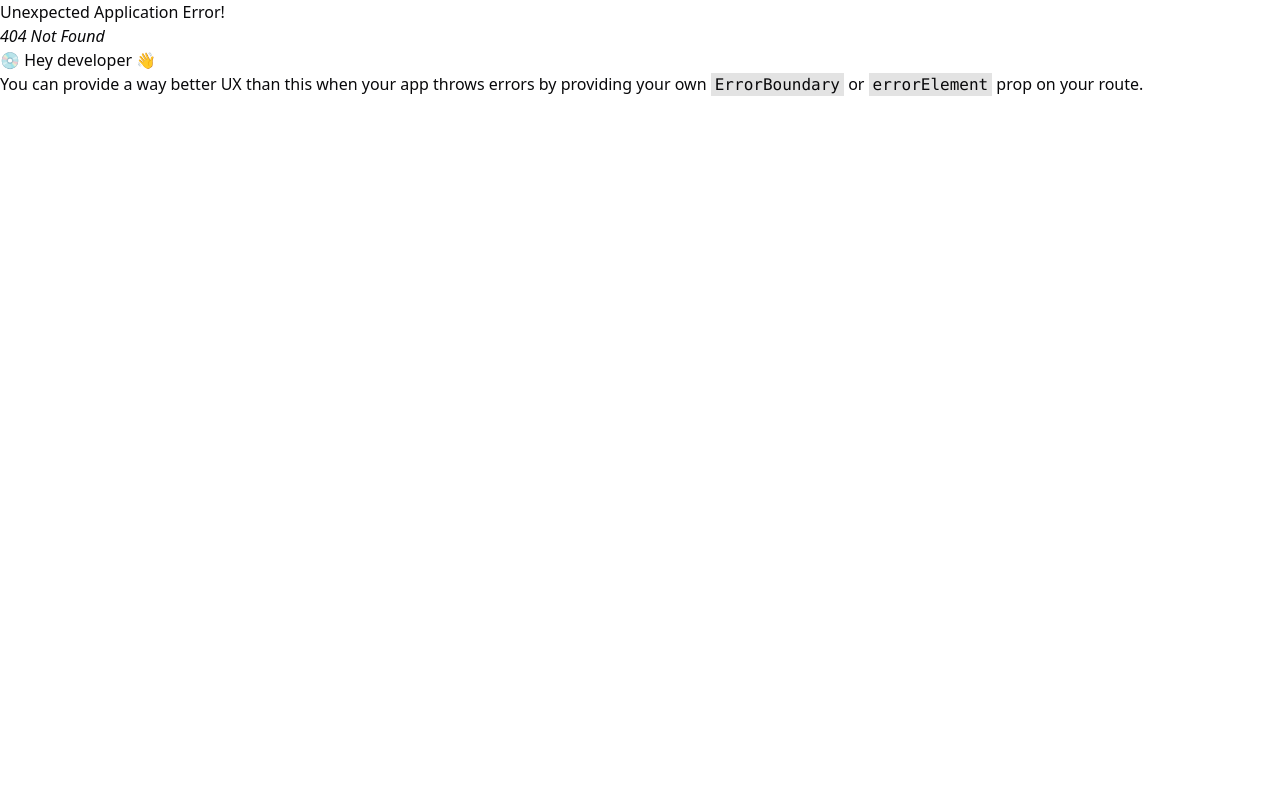
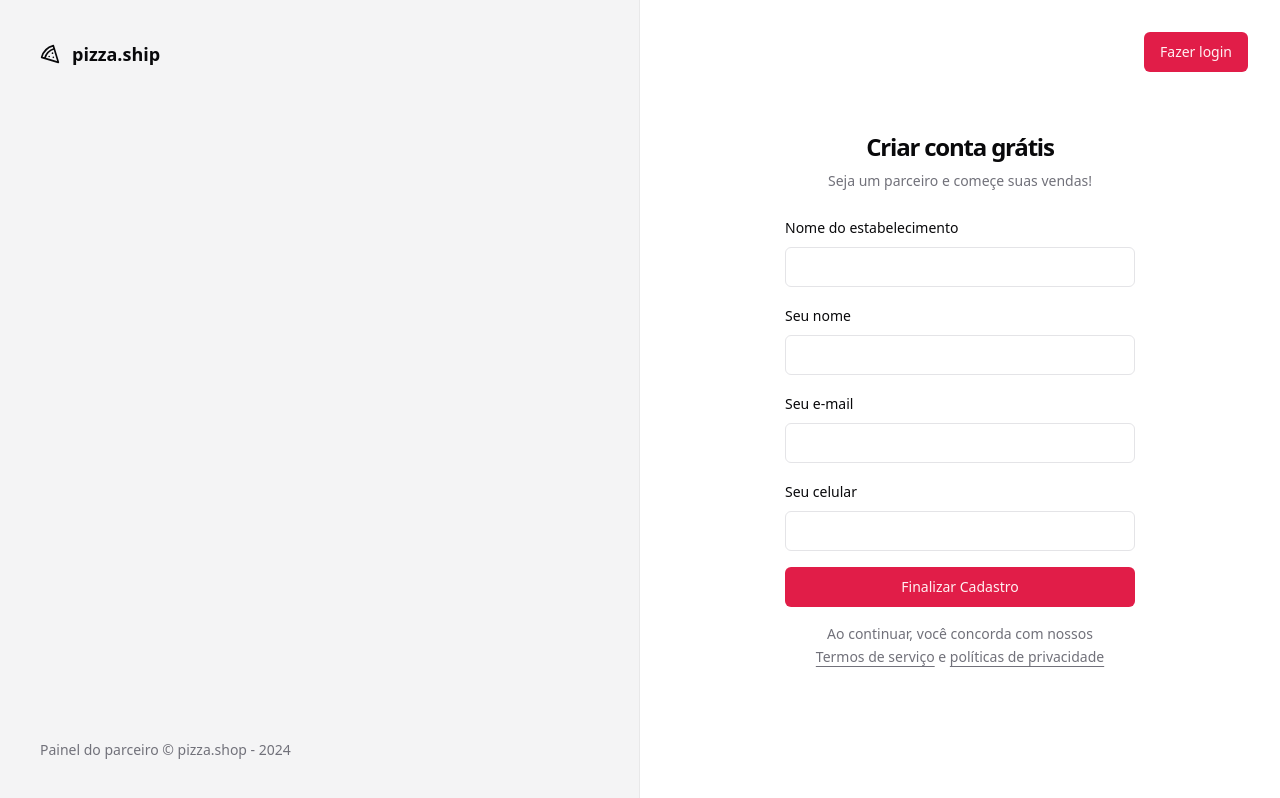
Before and after one commit to IzaelGomes/pizza-shop, a React (Vite) app: page /sign-up in a window 1280 px wide. Before the commit this address had no page. Built offline with nearby package versions, Linux system fonts and the light colour scheme.

Commit message:
feat: component header and sign up page

```diff
--- a/src/App.tsx
+++ b/src/App.tsx
@@ -2,12 +2,14 @@
 
 import { Helmet, HelmetProvider } from 'react-helmet-async'
 import { RouterProvider } from 'react-router-dom'
+import { Toaster } from 'sonner'
 
 import { router } from './routes'
 
 export function App() {
   return (
     <HelmetProvider>
+      <Toaster richColors />
       <Helmet titleTemplate="%s | pizza.shop" />
       <RouterProvider router={router} />
     </HelmetProvider>
--- /dev/null
+++ b/src/components/ui/header.tsx
@@ -0,0 +1,27 @@
+import { Separator } from '@radix-ui/react-separator'
+import { Home, Pizza, UtensilsCrossed } from 'lucide-react'
+
+import { NavLink } from './nav-link'
+
+export function Header() {
+  return (
+    <div className="border-b">
+      <div className="flex h-16 items-center gap-6 px-6 ">
+        <Pizza className="h-6 w-6" />
+
+        <Separator orientation="vertical" className="h-6" />
+
+        <nav className="flex items-center space-x-4 lg:space-x-6">
+          <NavLink to={'/'}>
+            <Home className="h-4 w-4" />
+            Início
+          </NavLink>
+          <NavLink to={'/orders'}>
+            <UtensilsCrossed className="h-4 w-4" />
+            Pedidos
+          </NavLink>
+        </nav>
+      </div>
+    </div>
+  )
+}
--- /dev/null
+++ b/src/components/ui/nav-link.tsx
@@ -0,0 +1,14 @@
+import { Link, LinkProps, useLocation } from 'react-router-dom'
+
+export type NavLinkProps = LinkProps
+
+export function NavLink(props: NavLinkProps) {
+  const { pathname } = useLocation()
+  return (
+    <Link
+      data-current={pathname === props.to}
+      className="flex items-center gap-1.5 text-sm font-medium text-muted-foreground hover:text-foreground data-[current=true]:text-foreground"
+      {...props}
+    />
+  )
+}
--- /dev/null
+++ b/src/components/ui/separator.tsx
@@ -0,0 +1,29 @@
+import * as SeparatorPrimitive from '@radix-ui/react-separator'
+import * as React from 'react'
+
+import { cn } from '@/lib/utils'
+
+const Separator = React.forwardRef<
+  React.ElementRef<typeof SeparatorPrimitive.Root>,
+  React.ComponentPropsWithoutRef<typeof SeparatorPrimitive.Root>
+>(
+  (
+    { className, orientation = 'horizontal', decorative = true, ...props },
+    ref,
+  ) => (
+    <SeparatorPrimitive.Root
+      ref={ref}
+      decorative={decorative}
+      orientation={orientation}
+      className={cn(
+        'shrink-0 bg-border',
+        orientation === 'horizontal' ? 'h-[1px] w-full' : 'h-full w-[1px]',
+        className,
+      )}
+      {...props}
+    />
+  ),
+)
+Separator.displayName = SeparatorPrimitive.Root.displayName
+
+export { Separator }
--- a/src/pages/_layouts/app.tsx
+++ b/src/pages/_layouts/app.tsx
@@ -1,11 +1,13 @@
 import { Outlet } from 'react-router-dom'
+
+import { Header } from '@/components/ui/header'
 
 export const AppLayout = () => {
   return (
-    <div>
-      <h1>Cabeçalho</h1>
+    <div className="flex min-h-screen flex-col antialiased">
+      <Header />
 
-      <div>
+      <div className="flex flex-1 flex-col gap-4 p-8 pt-6">
         <Outlet />
       </div>
     </div>
--- a/src/pages/_layouts/auth.tsx
+++ b/src/pages/_layouts/auth.tsx
@@ -3,7 +3,7 @@
 
 export const AuthLayout = () => {
   return (
-    <div className="grid min-h-screen grid-cols-2 ">
+    <div className="grid min-h-screen grid-cols-2 antialiased">
       <div className="flex h-full flex-col justify-between border-r border-foreground/5 bg-muted p-10 text-muted-foreground">
         <div className="flex items-center gap-3 text-lg font-medium text-foreground">
           <Pizza className="h-5 w-5" />
@@ -14,7 +14,7 @@
         </footer>
       </div>
 
-      <div className="flex flex-col items-center justify-center">
+      <div className="relative flex flex-col items-center justify-center">
         <Outlet />
       </div>
     </div>
--- a/src/pages/auth/sign-in.tsx
+++ b/src/pages/auth/sign-in.tsx
@@ -1,15 +1,41 @@
-import React from 'react'
 import { Helmet } from 'react-helmet-async'
+import { useForm } from 'react-hook-form'
+import { Link } from 'react-router-dom'
+import { toast } from 'sonner'
+import { z } from 'zod'
 
 import { Button } from '@/components/ui/button'
 import { Input } from '@/components/ui/input'
 import { Label } from '@/components/ui/label'
 
+const signInForm = z.object({
+  email: z.string().email(),
+})
+
+type SignInForm = z.infer<typeof signInForm>
+
 export const SignIn = () => {
+  const {
+    register,
+    handleSubmit,
+    formState: { isSubmitting },
+  } = useForm<SignInForm>()
+
+  async function handleSign(data: SignInForm) {
+    await new Promise((resolve, reject) => {
+      setTimeout(resolve, 2000)
+    })
+
+    toast.success('Enviamos um link de authenticacao')
+  }
+
   return (
     <>
       <Helmet title="Login" />
-      <div className="p-8">
+      <div className="p-8 ">
+        <Button asChild className="absolute right-8 top-8">
+          <Link to={'/sign-up'}>Novo estabelecimento</Link>
+        </Button>
         <div className="flex w-[350px] flex-col justify-center gap-6">
           <div className="flex flex-col gap-2 text-center">
             <h1 className="font text-2xl font-semibold tracking-tighter">
@@ -20,12 +46,12 @@
             </p>
           </div>
 
-          <form className="space-y-4">
+          <form className="space-y-4" onSubmit={handleSubmit(handleSign)}>
             <div className="space-y-2">
               <Label>Seu e-mail</Label>
-              <Input id="email" type="email" />
+              <Input id="email" type="email" {...register('email')} />
             </div>
-            <Button className="w-full" type="submit">
+            <Button className="w-full" type="submit" disabled={isSubmitting}>
               Acessar painel
             </Button>
           </form>
--- /dev/null
+++ b/src/pages/auth/sing-up.tsx
@@ -0,0 +1,110 @@
+import { Helmet } from 'react-helmet-async'
+import { useForm } from 'react-hook-form'
+import { Link, useNavigate } from 'react-router-dom'
+import { toast } from 'sonner'
+import { z } from 'zod'
+
+import { Button } from '@/components/ui/button'
+import { Input } from '@/components/ui/input'
+import { Label } from '@/components/ui/label'
+
+const singUpForm = z.object({
+  email: z.string().email(),
+  restaurantName: z.string(),
+  managerName: z.string(),
+  phone: z.string(),
+})
+
+type singUpForm = z.infer<typeof singUpForm>
+
+export const SingUp = () => {
+  const {
+    register,
+    handleSubmit,
+    formState: { isSubmitting },
+  } = useForm<singUpForm>()
+
+  const navigate = useNavigate()
+
+  async function handleSignUp(data: singUpForm) {
+    try {
+      await new Promise((resolve, reject) => {
+        setTimeout(resolve, 2000)
+      })
+
+      toast.success('Enviamos um link de authenticacao.', {
+        action: {
+          label: 'Login',
+          onClick: () => navigate('/sign-in'),
+        },
+      })
+    } catch (error) {
+      toast.error('Erro ao cadastrar restaurante.')
+    }
+  }
+
+  return (
+    <>
+      <Helmet title="Cadastro" />
+      <div className="p-8">
+        <Button asChild className="absolute right-8 top-8">
+          <Link to={'/sign-in'}>Fazer login</Link>
+        </Button>
+        <div className="flex w-[350px] flex-col justify-center gap-6">
+          <div className="flex flex-col gap-2 text-center">
+            <h1 className="font text-2xl font-semibold tracking-tighter">
+              Criar conta grátis
+            </h1>
+            <p className="text-sm text-muted-foreground">
+              Seja um parceiro e começe suas vendas!
+            </p>
+          </div>
+
+          <form className="space-y-4" onSubmit={handleSubmit(handleSignUp)}>
+            <div className="space-y-2">
+              <Label>Nome do estabelecimento</Label>
+              <Input
+                id="restaurantName"
+                type="text"
+                {...register('restaurantName')}
+              />
+            </div>
+
+            <div className="space-y-2">
+              <Label>Seu nome</Label>
+              <Input
+                id="managerName"
+                type="text"
+                {...register('managerName')}
+              />
+            </div>
+
+            <div className="space-y-2">
+              <Label>Seu e-mail</Label>
+              <Input id="email" type="email" {...register('email')} />
+            </div>
+
+            <div className="space-y-2">
+              <Label>Seu celular</Label>
+              <Input id="phone" type="tel" {...register('phone')} />
+            </div>
+            <Button className="w-full" type="submit" disabled={isSubmitting}>
+              Finalizar Cadastro
+            </Button>
+
+            <p className="px-6 text-center text-sm leading-relaxed text-muted-foreground">
+              Ao continuar, você concorda com nossos{' '}
+              <a href="" className="underline underline-offset-4">
+                Termos de serviço
+              </a>{' '}
+              e{' '}
+              <a href="" className="underline underline-offset-4">
+                políticas de privacidade
+              </a>
+            </p>
+          </form>
+        </div>
+      </div>
+    </>
+  )
+}
--- a/src/routes.tsx
+++ b/src/routes.tsx
@@ -4,6 +4,7 @@
 import { AuthLayout } from './pages/_layouts/auth'
 import { Dashboard } from './pages/app/dashboard'
 import { SignIn } from './pages/auth/sign-in'
+import { SingUp } from './pages/auth/sing-up'
 
 export const router = createBrowserRouter([
   {
@@ -14,6 +15,9 @@
   {
     path: '/',
     element: <AuthLayout />,
-    children: [{ path: '/sign-in', element: <SignIn /> }],
+    children: [
+      { path: '/sign-in', element: <SignIn /> },
+      { path: '/sign-up', element: <SingUp /> },
+    ],
   },
 ])
```
Also changed, not shown: package.json (+9 -1 lines), 1 other file (tests, documents, lock files or other folders).
